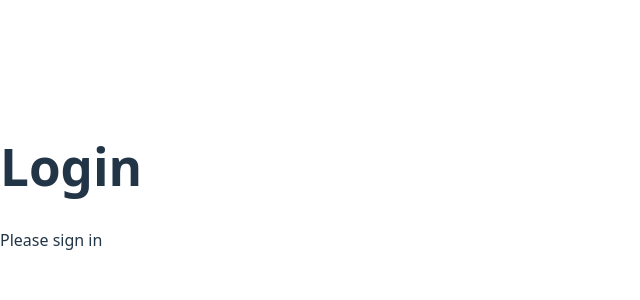
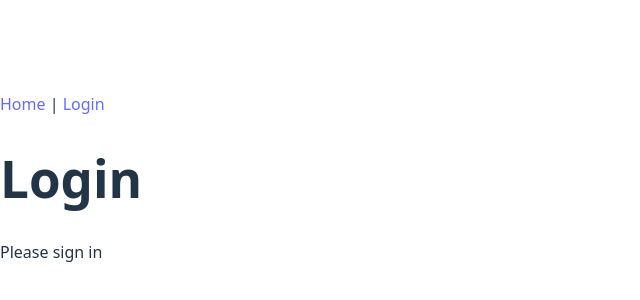
Before and after one commit to dpserretti/crypto-observability-web, a React (Vite) app: page /login in a window 1280 px wide. Shown: the part 214-514 px from the top of the page, without its empty margins (0-640 px from the left). Built offline with nearby package versions, Linux system fonts and the light colour scheme.

Commit message:
feat: add main layout with nested routes

```diff
--- a/src/app/router.tsx
+++ b/src/app/router.tsx
@@ -1,8 +1,12 @@
 import { createBrowserRouter } from 'react-router-dom'
+import { MainLayout } from '../layouts/MainLayout'
 import { HomePage } from '../pages/HomePage'
 import { LoginPage } from '../pages/LoginPage'
 
 export const router = createBrowserRouter([
+  {
+    element: <MainLayout />,
+    children: [
       {
         path: '/',
         element: <HomePage />,
@@ -11,4 +15,6 @@ export const router = createBrowserRouter([
         path: '/login',
         element: <LoginPage />,
       },
+    ],
+  },
 ])
--- /dev/null
+++ b/src/layouts/MainLayout.tsx
@@ -0,0 +1,17 @@
+import { Outlet, Link } from 'react-router-dom'
+
+export function MainLayout() {
+  return (
+    <div>
+      <header>
+        <nav>
+          <Link to="/">Home</Link> | <Link to="/login">Login</Link>
+        </nav>
+      </header>
+
+      <main>
+        <Outlet />
+      </main>
+    </div>
+  )
+}
--- a/src/pages/HomePage.tsx
+++ b/src/pages/HomePage.tsx
@@ -1,8 +1,8 @@
 export function HomePage() {
     return (
-      <main>
+      <>
         <h1>Home</h1>
         <p>Welcome to Crypto Observability</p>
-      </main>
+      </>
     )
   }
--- a/src/pages/LoginPage.tsx
+++ b/src/pages/LoginPage.tsx
@@ -1,8 +1,8 @@
 export function LoginPage() {
     return (
-      <main>
+      <>
         <h1>Login</h1>
         <p>Please sign in</p>
-      </main>
+      </>
     )
   }
```
Lines whose indentation alone changed are shown as unchanged.
